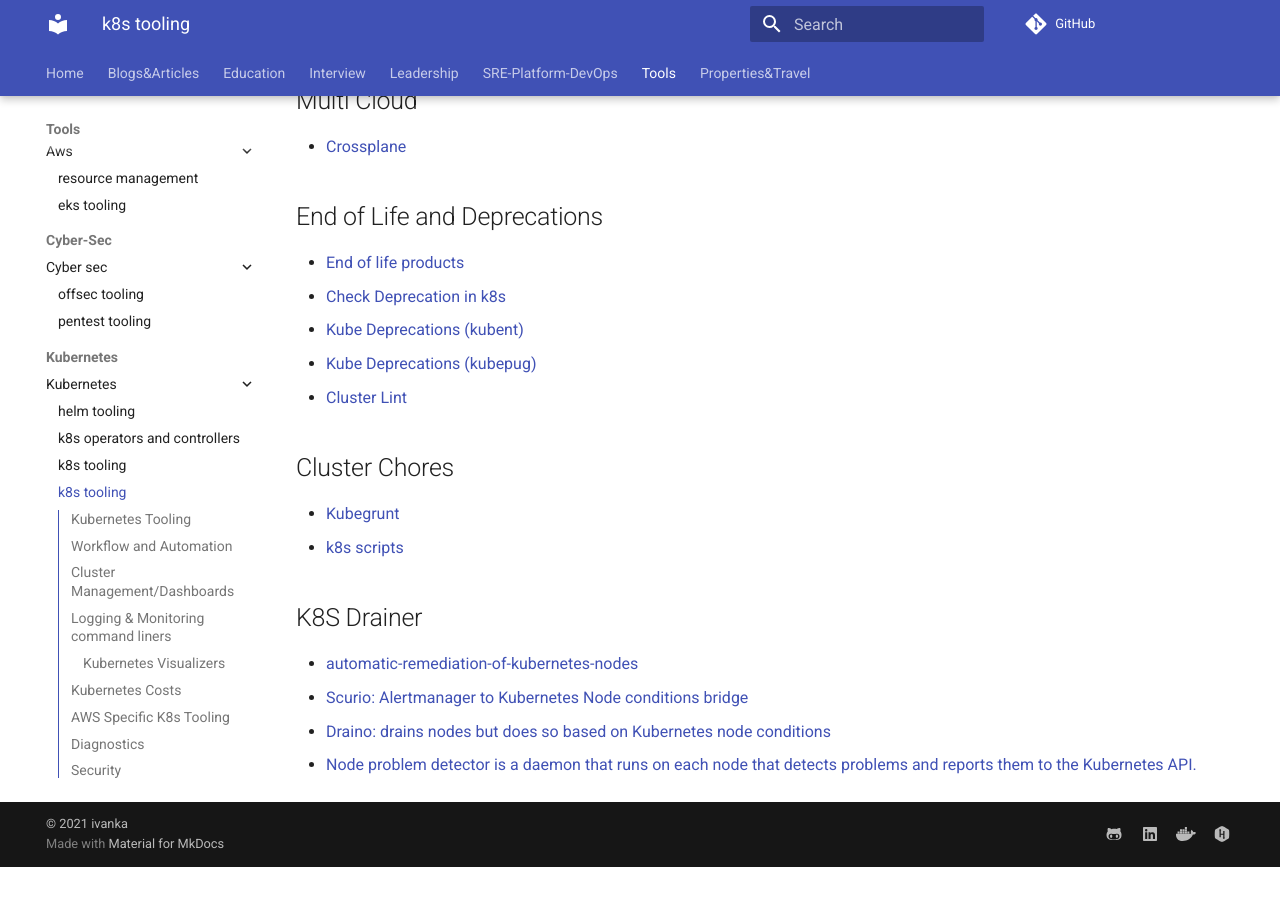
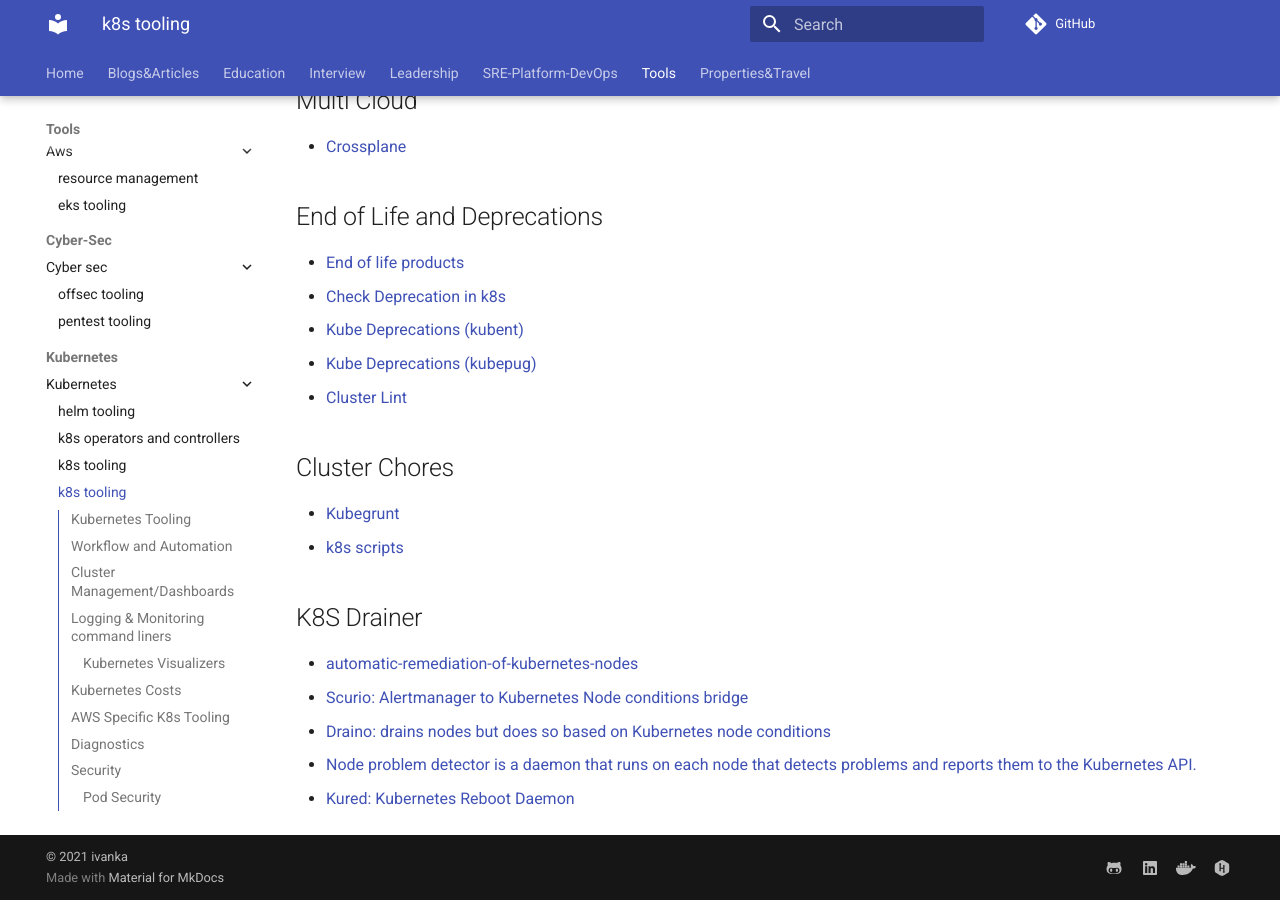
Before and after one commit to ivankatliarchuk/knowledge-base, an MkDocs documentation site: the page built from docs/tools/kubernetes/k8s.md, in a window 1280 px wide and 900 px high, scrolled down 4832 px. Built offline with MkDocs 1.6.1 and Material for MkDocs 9.7.7, drawn with Linux system fonts in a browser that asks for light colours; comment, search, counter and statistics services are not loaded; before the commit the page ends 5699 px from its top, so only the background shows below that.

Commit message:
added k8s reboot daemon
Signed-off-by: ivan katliarchuk <ivan.katliarchuk@gmail.com>

```diff
--- a/docs/tools/kubernetes/k8s.md
+++ b/docs/tools/kubernetes/k8s.md
@@ -181,3 +181,4 @@
 - [Scurio: Alertmanager to Kubernetes Node conditions bridge ](https://github.com/cloudflare/sciuro)
 - [Draino: drains nodes but does so based on Kubernetes node conditions](https://github.com/planetlabs/draino)
 - [Node problem detector is a daemon that runs on each node that detects problems and reports them to the Kubernetes API.](https://github.com/kubernetes/node-problem-detector)
+- [Kured: Kubernetes Reboot Daemon](https://github.com/kubereboot/kured)
```
